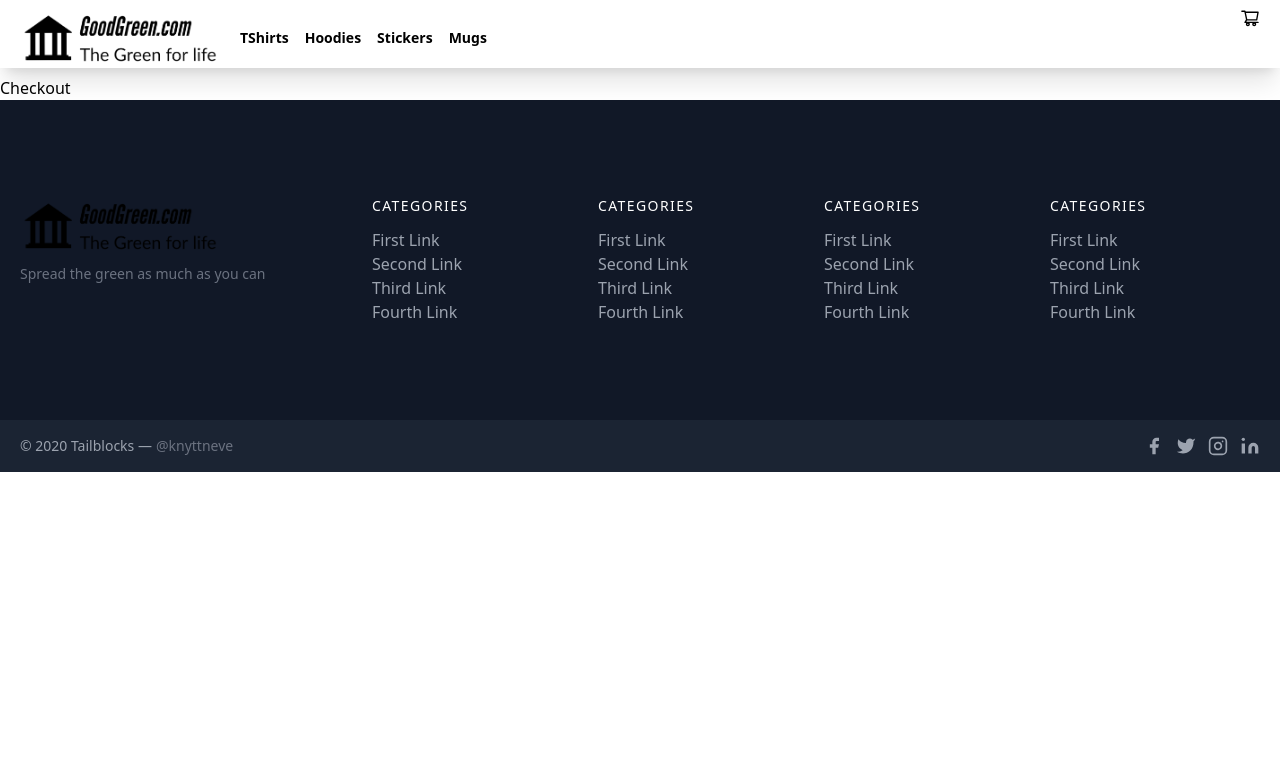
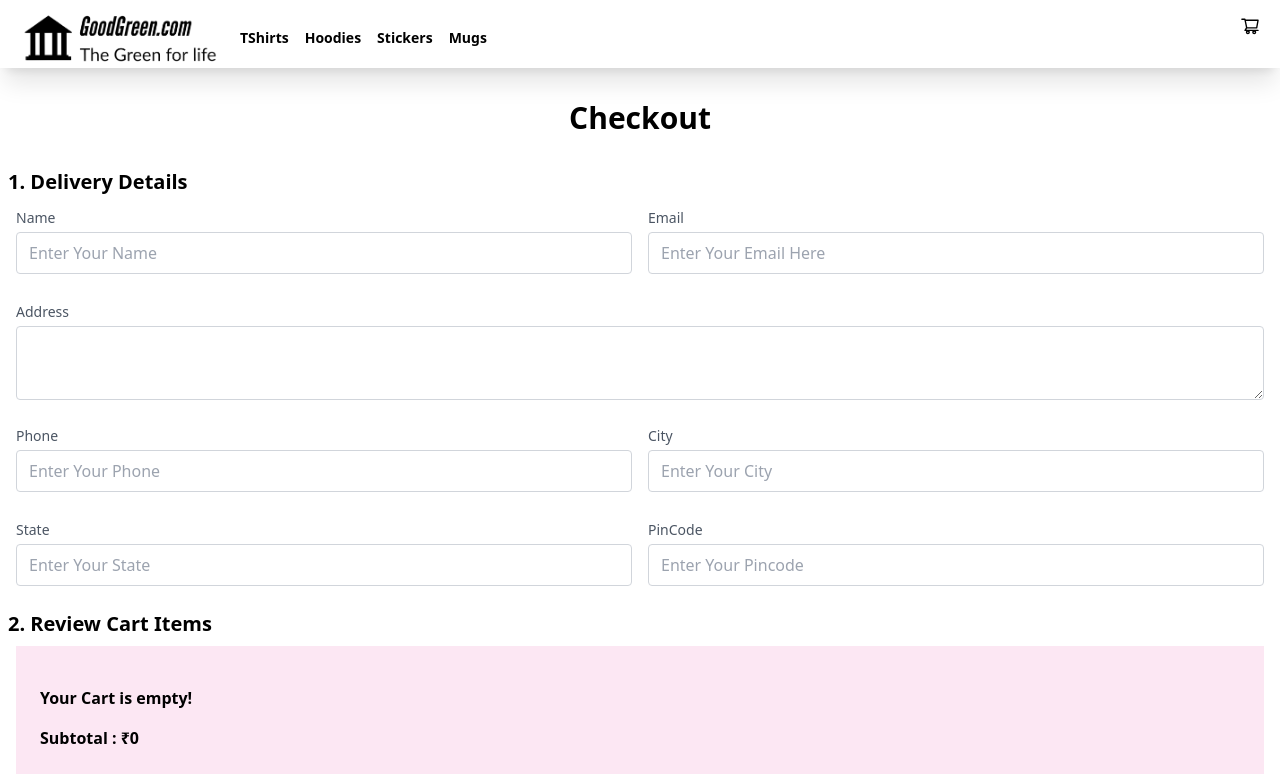
Before and after one commit to Amit-Rohila33/GoodGreen-ECOMMERCE, a Next.js app: page /checkout in a window 1280 px wide. Shown: the top 780 px of the page. Built offline with nearby package versions, Linux system fonts and the light colour scheme.

Commit message:
fixed cart and added checkout page to good green

```diff
--- a/components/Navbar.js
+++ b/components/Navbar.js
@@ -23,7 +23,7 @@ const Navbar = ({ cart, addToCart, removeFromCart, clearCart, subTotal }) => {
   };
   const ref = useRef();
   return (
-    <div className="flex flex-col md:flex-row md:justify-start justify-center items-center my-2 md:shadow-gray md:shadow-xl">
+    <div className="flex flex-col md:flex-row md:justify-start justify-center items-center my-2 md:shadow-gray md:shadow-xl sticky bg-white top-0 z-30">
       <div className="logo mx-5 mb-2 md:mb-0">
         <Link href={"/"}>
           <Image width={200} height={60} src="/logo.png" alt="" />
@@ -53,7 +53,9 @@ const Navbar = ({ cart, addToCart, removeFromCart, clearCart, subTotal }) => {
       </div>
       <div
         ref={ref}
-        className="w-72 h-full sideCart absolute z-10 top-0 right-0 bg-pink-100 py-10 px-8 transition-transform translate-x-full transform"
+        className={`w-72 h-[100vh] sideCart absolute z-10 top-0 right-0 bg-white py-10 px-8 transition-transform ${
+          Object.keys(cart).length !== 0 ? "translate-x-0" : "translate-x-full"
+        } transform`}
       >
         <h2 className="font-bold text-xl text-center">Shopping Cart</h2>
         <span
@@ -105,11 +107,14 @@ const Navbar = ({ cart, addToCart, removeFromCart, clearCart, subTotal }) => {
             );
           })}
         </ol>
+        <div className="font-bold my-2">Subtotal : ₹{subTotal}</div>
         <div className="flex">
-          <button className="flex text-white mx-1 bg-pink-600 border-0 py-2 px-4 focus:outline-none hover:bg-pink-400 rounded text-sm">
-            <BsFillBagCheckFill className="m-1" />
-            Checkout
-          </button>
+          <Link href={"/checkout"}>
+            <button className="flex text-white mx-1 bg-pink-600 border-0 py-2 px-4 focus:outline-none hover:bg-pink-400 rounded text-sm">
+              <BsFillBagCheckFill className="m-1" />
+              Checkout
+            </button>
+          </Link>
           <button
             onClick={clearCart}
             className="flex text-white mx-1 bg-pink-600 border-0 py-2 px-4 focus:outline-none hover:bg-pink-400 rounded text-sm"
--- a/pages/_app.js
+++ b/pages/_app.js
@@ -12,6 +12,7 @@ function MyApp({ Component, pageProps }) {
     try {
       if (localStorage.getItem("cart")) {
         setCart(JSON.parse(localStorage.getItem("cart")));
+        saveCart(JSON.parse(localStorage.getItem("cart")));
       }
     } catch (error) {
       console.error(error);
@@ -60,6 +61,7 @@ function MyApp({ Component, pageProps }) {
   return (
     <div>
       <Navbar
+        key={subTotal}
         cart={cart}
         addToCart={addToCart}
         removeFromCart={removeFromCart}
--- a/pages/checkout.js
+++ b/pages/checkout.js
@@ -1,9 +1,177 @@
-import React from 'react'
+import React from "react";
+import Link from "next/link";
+import { AiFillPlusCircle, AiFillMinusCircle } from "react-icons/ai";
+import { BsFillBagCheckFill } from "react-icons/bs";
 
-const Checkout = () => {
+const Checkout = ({ cart, subTotal, removeFromCart, addToCart }) => {
   return (
-    <div>Checkout</div>
-  )
-}
+    <div className="container m-auto px-2 ">
+      <h1 className="font-bold text-3xl my-8 text-center">Checkout</h1>
+      <h2 className="font-bold text-xl">1. Delivery Details</h2>
+      <div className="mx-auto flex my-2">
+        <div className="px-2 w-1/2 ">
+          <div className=" mb-4">
+            <label htmlFor="name" className="leading-7 text-sm text-gray-600">
+              Name
+            </label>
+            <input
+              placeholder="Enter Your Name"
+              type="text"
+              id="name"
+              name="name"
+              className="w-full bg-white rounded border border-gray-300 focus:border-pink-500 focus:ring-2 focus:ring-pink-200 text-base outline-none text-gray-700 py-1 px-3 leading-8 transition-colors duration-200 ease-in-out"
+            />
+          </div>
+        </div>
+        <div className="px-2 w-1/2">
+          <div className=" mb-4">
+            <label htmlFor="email" className="leading-7 text-sm text-gray-600">
+              Email
+            </label>
+            <input
+              placeholder="Enter Your Email Here"
+              type="email"
+              id="email"
+              name="email"
+              className="w-full bg-white rounded border border-gray-300 focus:border-pink-500 focus:ring-2 focus:ring-pink-200 text-base outline-none text-gray-700 py-1 px-3 leading-8 transition-colors duration-200 ease-in-out"
+            />
+          </div>
+        </div>
+      </div>
+      <div className="px-2 w-full">
+        <div className=" mb-4">
+          <label htmlFor="address" className="leading-7 text-sm text-gray-600">
+            Address
+          </label>
+          <textarea
+            name="address"
+            id="address"
+            cols="30"
+            rows="2"
+            className="w-full bg-white rounded border border-gray-300 focus:border-pink-500 focus:ring-2 focus:ring-pink-200 text-base outline-none text-gray-700 py-1 px-3 leading-8 transition-colors duration-200 ease-in-out"
+          ></textarea>
+        </div>
+      </div>
+      <div className="mx-auto flex my-2">
+        <div className="px-2 w-1/2 ">
+          <div className=" mb-4">
+            <label htmlFor="phone" className="leading-7 text-sm text-gray-600">
+              Phone
+            </label>
+            <input
+              placeholder="Enter Your Phone"
+              type="phone"
+              id="phone"
+              name="phone"
+              className="w-full bg-white rounded border border-gray-300 focus:border-pink-500 focus:ring-2 focus:ring-pink-200 text-base outline-none text-gray-700 py-1 px-3 leading-8 transition-colors duration-200 ease-in-out"
+            />
+          </div>
+        </div>
+        <div className="px-2 w-1/2">
+          <div className=" mb-4">
+            <label htmlFor="city" className="leading-7 text-sm text-gray-600">
+              City
+            </label>
+            <input
+              placeholder="Enter Your City"
+              type="text"
+              id="city"
+              name="city"
+              className="w-full bg-white rounded border border-gray-300 focus:border-pink-500 focus:ring-2 focus:ring-pink-200 text-base outline-none text-gray-700 py-1 px-3 leading-8 transition-colors duration-200 ease-in-out"
+            />
+          </div>
+        </div>
+      </div>
+      <div className="mx-auto flex my-2">
+        <div className="px-2 w-1/2 ">
+          <div className=" mb-4">
+            <label htmlFor="state" className="leading-7 text-sm text-gray-600">
+              State
+            </label>
+            <input
+              placeholder="Enter Your State"
+              type="text"
+              id="state"
+              name="state"
+              className="w-full bg-white rounded border border-gray-300 focus:border-pink-500 focus:ring-2 focus:ring-pink-200 text-base outline-none text-gray-700 py-1 px-3 leading-8 transition-colors duration-200 ease-in-out"
+            />
+          </div>
+        </div>
+        <div className="px-2 w-1/2">
+          <div className=" mb-4">
+            <label
+              htmlFor="pincode"
+              className="leading-7 text-sm text-gray-600"
+            >
+              PinCode
+            </label>
+            <input
+              placeholder="Enter Your Pincode"
+              type="number"
+              id="pincode"
+              name="pincode"
+              className="w-full bg-white rounded border border-gray-300 focus:border-pink-500 focus:ring-2 focus:ring-pink-200 text-base outline-none text-gray-700 py-1 px-3 leading-8 transition-colors duration-200 ease-in-out"
+            />
+          </div>
+        </div>
+      </div>
+      <h2 className="font-bold text-xl">2. Review Cart Items</h2>
+      <div className=" sideCart bg-pink-100 m-2 p-6 ">
+        <ol className="list-decimal font-semibold">
+          {Object.keys(cart).length == 0 && (
+            <div className="my-4 font-semibold">Your Cart is empty!</div>
+          )}
+          {Object.keys(cart).map((k) => {
+            return (
+              <li key={k}>
+                <div className="item flex my-5">
+                  <div className=" font-semibold">{cart[k].name}</div>
+                  <div className="w-1/3 flex items-center justify-center font-semibold text-lg">
+                    <AiFillMinusCircle
+                      onClick={() => {
+                        removeFromCart(
+                          k,
+                          1,
+                          cart[k].price,
+                          cart[k].name,
+                          cart[k].size,
+                          cart[k].variant
+                        );
+                      }}
+                      className="cursor-pointer text-pink-600 hover:text-pink-400"
+                    />{" "}
+                    <span className="mx-3 text-sm">{cart[k].qty}</span>
+                    <AiFillPlusCircle
+                      onClick={() => {
+                        addToCart(
+                          k,
+                          1,
+                          cart[k].price,
+                          cart[k].name,
+                          cart[k].size,
+                          cart[k].variant
+                        );
+                      }}
+                      className="cursor-pointer text-pink-600 hover:text-pink-400"
+                    />
+                  </div>
+                </div>
+              </li>
+            );
+          })}
+        </ol>
+        <span className="font-bold">Subtotal : ₹{subTotal}</span>
+      </div>
+      <div className="mx-4 my-2 text-center ">
+        <Link href={"/checkout"}>
+          <button className="flex text-white mx-1  bg-pink-600 border-0 py-2 px-4 focus:outline-none hover:bg-pink-400 rounded text-sm">
+            <BsFillBagCheckFill className="m-1" />
+            Pay ₹{subTotal}
+          </button>
+        </Link>
+      </div>
+    </div>
+  );
+};
 
-export default Checkout
+export default Checkout;
--- a/pages/product/[slug].js
+++ b/pages/product/[slug].js
@@ -205,6 +205,7 @@ const Slug = ({ addToCart }) => {
               </div>
               <div className="pin mt-6 flex space-x-2 text-sm">
                 <input
+                placeholder="Enter Pincode Here"
                   onChange={onChangePin}
                   className="px-2 border-2 border-gray-400 rounded-md"
                   type="text"
```
Also changed, not shown: pages/hoodies.js (+13 -13 lines), pages/mugs.js (+13 -13 lines), pages/stickers.js (+13 -13 lines), pages/tshirts.js (+13 -13 lines).
